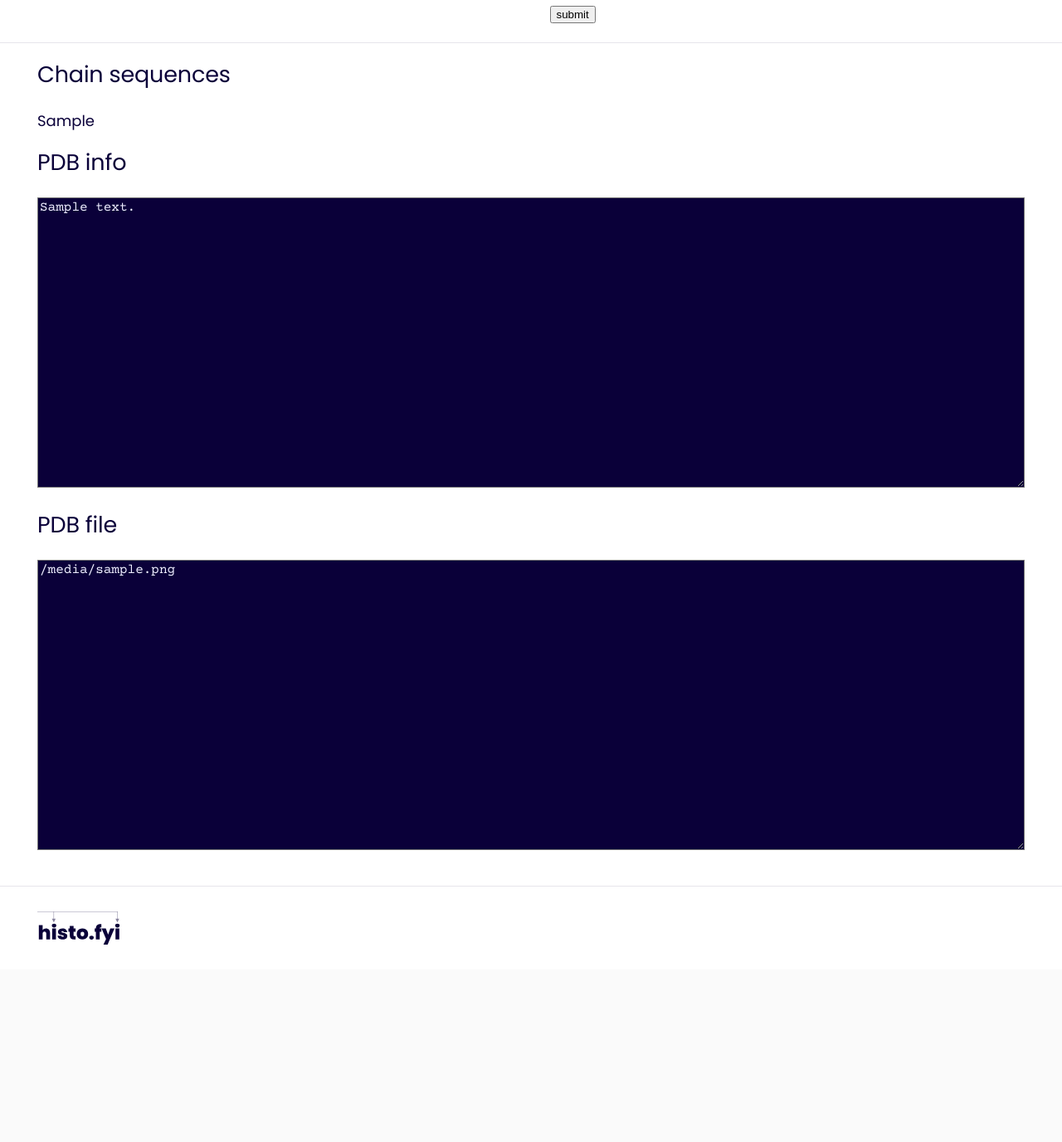
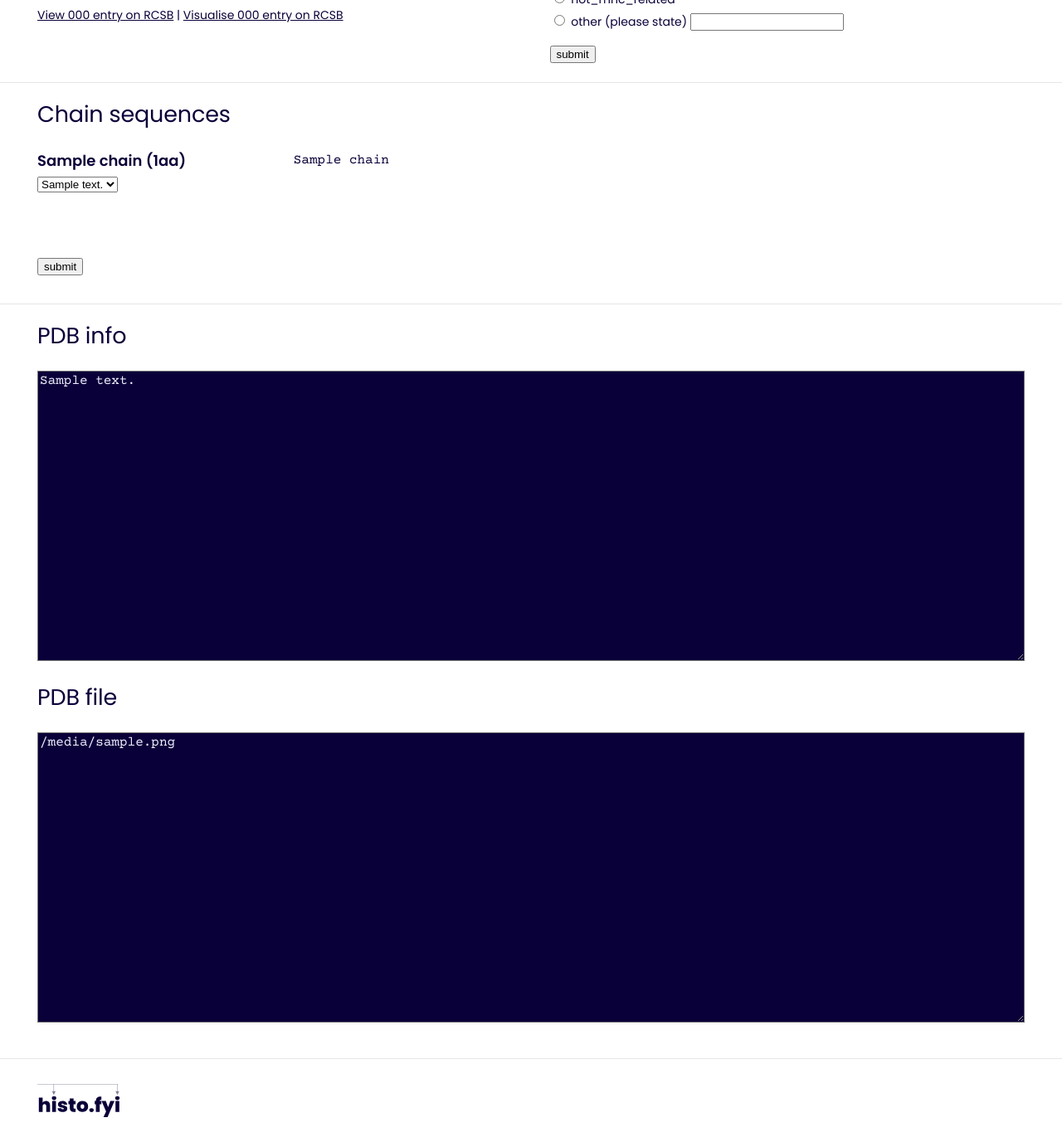
Before and after one commit to histofyi/analysis-pipeline, a Flask app: template templates/structure_info.html in a window 1280 px wide. Shown: the part 900-2277 px from the top of the page at 83% size. Before the commit the page ends 2039 px from the top, so only its background shows below. Run offline with Flask 2, Linux system fonts and the light colour scheme; the template is opened without the code that fills it: most values are stand-ins (such as "Sample title", 1, 10 or a date in 2020).

Commit message:
More work on UI, beginning work on adding structures to sets

```diff
--- a/app.py
+++ b/app.py
@@ -1,4 +1,4 @@
-from flask import Flask, request
+from flask import Flask, request, redirect
 import toml
 import json
 import logging
@@ -23,8 +23,8 @@ app.config.from_file('config.toml', toml.load)
 
 filesystem = providers.filesystemProvider(app.config['BASEDIR'])
 
-
-molecules, success, errors = filesystem.get('constants/shared/molecules')
+def return_to(pdb_code):
+    return '/structures/information/{pdb_code}'.format(pdb_code=pdb_code)
 
 
 @app.get('/')
@@ -33,15 +33,24 @@ def home_handler():
     return template.render('index', scratch_json)
 
 
-@app.get('/structures/search/<path:mhc_class>')
+@app.get('/structures/search/<string:mhc_class>')
 def structures_search_handler(mhc_class):
+    molecules, success, errors = filesystem.get('constants/shared/molecules')
     query_name = mhc_class + '_sequence_query'
     query, success, errors = filesystem.get('constants/rcsb/'+ query_name)
     search_data = pdb.RCSB().search(query)
     return template.render('structure_search', {'search_data':search_data,'molecule_metadata':molecules[mhc_class],'count':len(search_data)})
 
 
-@app.get('/structures/information/<path:pdb_code>')
+
+@app.get('/structures/information/<string:pdb_code>/<string:structureset>/add')
+def add_to_structureset_handler(pdb_code,structureset):
+    logging.warn("ADD TO " + structureset)
+    return redirect(return_to(pdb_code))
+
+
+
+@app.get('/structures/information/<string:pdb_code>')
 def structure_info_handler(pdb_code):
     rcsb = pdb.RCSB()
 
@@ -66,6 +75,7 @@ def structure_info_handler(pdb_code):
 
     basic_information = rcsb.generate_basic_information(structure, assembly_count)
 
+    complexes, success, errors = filesystem.get('constants/shared/complexes')
 
 
     variables = {
@@ -76,7 +86,8 @@ def structure_info_handler(pdb_code):
         'pdb_info_text':json.dumps(pdb_info, sort_keys=True, indent=4),
         'pdb_image_folder':pdb_image_folder,
         'doi_url':doi_url,
-        'basic_information':basic_information
+        'basic_information':basic_information,
+        'complexes':complexes
     }
     return template.render('structure_info', variables)
 
--- a/templates/structure_info.html
+++ b/templates/structure_info.html
@@ -35,6 +35,11 @@
             height:14px;
         }
 
+        pre.sequence {
+            font-family:'Courier Prime','Courier New', Courier, monospace;
+            font-size: 12pt;
+        }
+
     </style>
     {% endblock %}
 
@@ -55,7 +60,8 @@
           <div class="column-full-width">
                 <div class="inner">
                     <div class="heading-medium">{{pdb_code | upper}}</div>
-                    <h1 class="heading-large vertical-spacing-bottom">{{pdb_info.struct.title}}</h1>
+                    <h1 class="heading-large">{{pdb_info.struct.title}}</h1>
+                    <div class="body-copy-smallest vertical-spacing-bottom"><a href="/structures/information/{{pdb_code}}/interesting/add">Mark as interesting</a> | <a href="/structures/information/{{pdb_code}}/edgecases/add">Mark as edge case</a></div>
                 </div>
             </div>
         </div>
@@ -65,7 +71,10 @@
         <div class="grid-container bottom-border">
             <div class="column-one-half">
                 <div class="inner vertical-spacing-top-0-5">
-                    <img class="pdb-image" src="https://cdn.rcsb.org/images/structures/{{pdb_image_folder}}/{{pdb_code}}/{{pdb_code}}_assembly-1.jpeg" />
+                    <div>
+                        <img class="pdb-image" src="https://cdn.rcsb.org/images/structures/{{pdb_image_folder}}/{{pdb_code}}/{{pdb_code}}_assembly-1.jpeg" alt="Structure of {{pdb_code}}"/>
+                    </div>
+                    <div class="body-copy-smallest"><a href="https://www.rcsb.org/structure/{{pdb_code}}" target="_new">View {{pdb_code}} entry on RCSB</a> | <a href="https://www.rcsb.org/3d-view/{{pdb_code}}/1" target="_new">Visualise {{pdb_code}} entry on RCSB</a></div>
                 </div>
             </div>
             <div class="column-one-half">
@@ -133,17 +142,46 @@
             <div class="column-full-width">
                 <div class="inner">
                     <h2 class="heading-small">Chain sequences</h2>
+                </div>
+            </div>
+        </div>
+    </section>
+
+    <section class="">
+        <div class="grid-container">
+            <form>
+            {% for chain in basic_information.chain_sequences.chunked_one_letter_sequences %}
+            <div class="column-one-quarter">
+                <div class="inner vertical-spacing-bottom">
+                    <div><strong>{{chain}} ({{basic_information.chain_lengths[chain]}}aa)</strong></div>
                     <div>
-                        {{basic_information.chain_sequences.unique_one_letter_sequences}}
+                        <select id="{{chain}}_chain_type" name="{{chain}}_chain_type">{% for chain_type in complexes.chains %}<option value="{{complexes.chains[chain_type].label}}">{{complexes.chains[chain_type].ui_text}}</option>{% endfor %}</select>
                     </div>
+                </div>
+            </div>
+            <div class="column-three-quarters">
+                <div class="inner vertical-spacing-bottom">
+                    {% set chunked_sequence = basic_information.chain_sequences.chunked_one_letter_sequences[chain] %}
+                    {% for row in chunked_sequence %}
+                        <pre class="sequence">{{row}}</pre>
+                    {% endfor %}
+                    <br />
+                    <br />
+                </div>
+            </div>
+            {% endfor %}
+            </form>
+            <div class="column-full-width">
+                <div class="inner">
+                    <div class="vertical-spacing-bottom-0-25"><input type="button" value="submit" /></div>
                 </div>
             </div>
         </div>
     </section>
 
     <section class="vertical-spacing-top-0-5">
-        <div class="grid-container">
-          <div class="column-full-width">
+        <div class="grid-container top-border">
+          <div class="column-full-width vertical-spacing-top-0-5">
             <div class="inner">
                 <h2 class="heading-small">PDB info</h2>
                 <textarea>{{pdb_info_text}}</textarea>
@@ -164,4 +202,7 @@
         </div>
     </section>
 
+
+
+
     {% endblock %}
```
